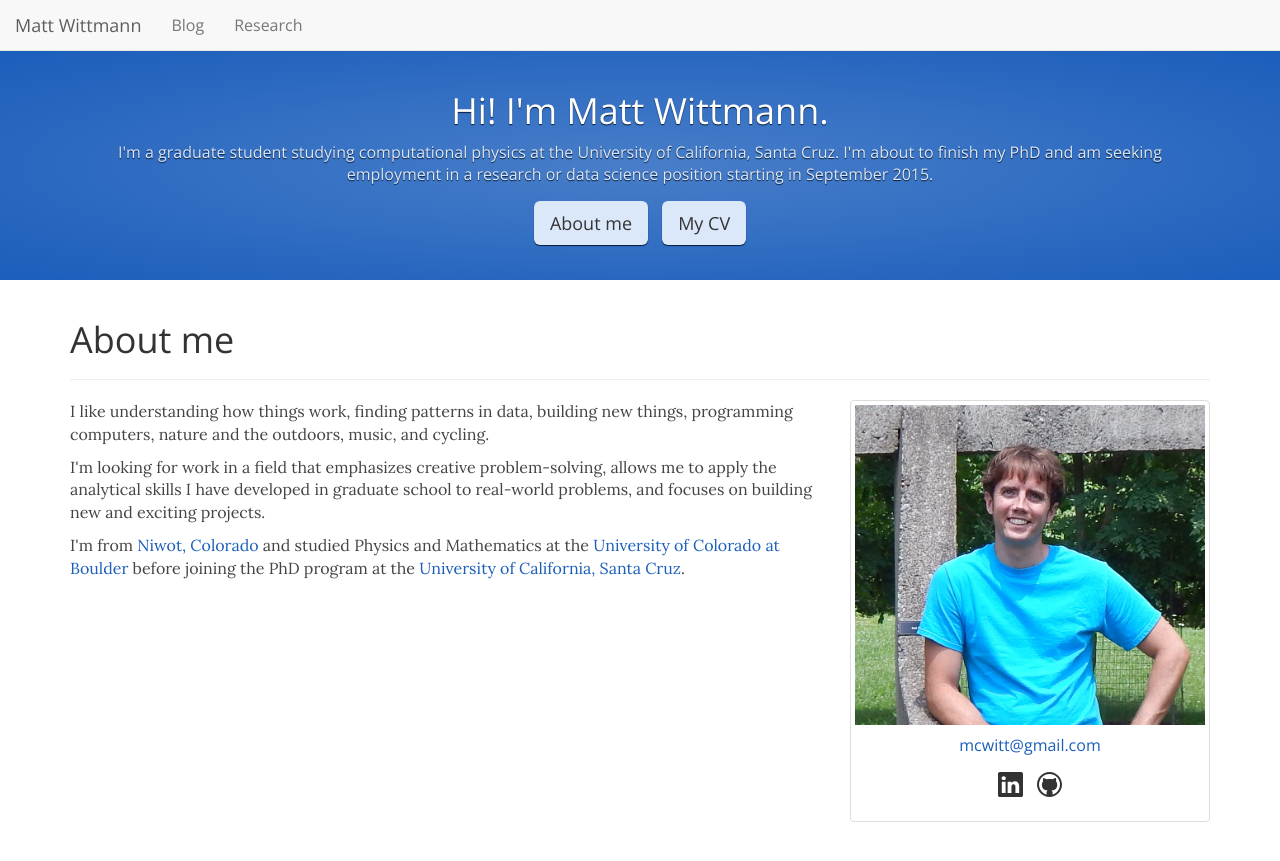
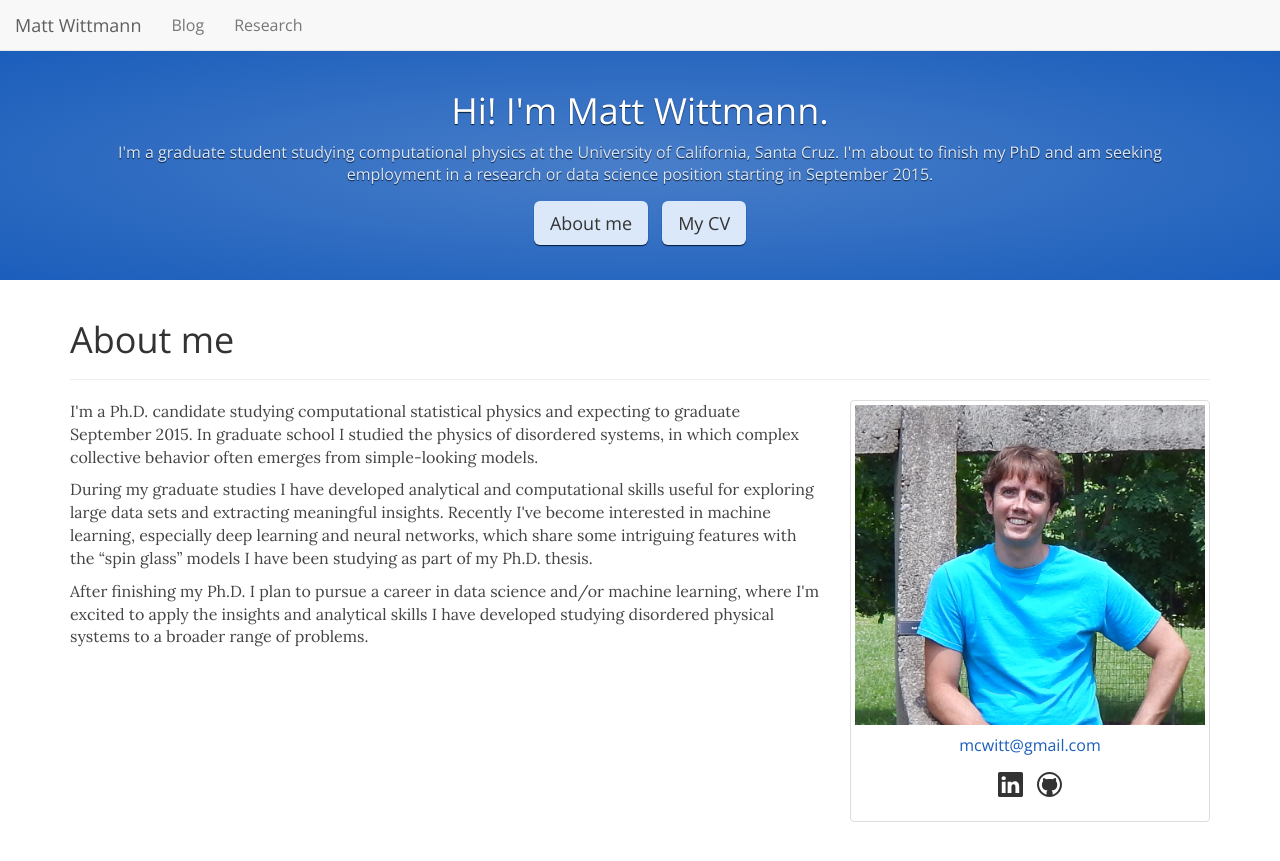
Before and after one commit to mcwitt/mcwitt.github.io, a Jekyll site: the page built from index.html, in a window 1280 px wide. Shown: the top 861 px of the page. Built offline with Jekyll 4.4.1, drawn with Linux system fonts in a browser that asks for light colours; nearby versions of some CDN libraries.

Commit message:
Change about me text.

```diff
--- a/index.html
+++ b/index.html
@@ -22,29 +22,24 @@ layout: default
   <div class="row">
     <div class="col-sm-8 content">
       <p>
-        I like
-        understanding how things work,
-        finding patterns in data,
-        building new things,
-        programming computers,
-        nature and the outdoors,
-        music, and
-        cycling.
+        I'm a Ph.D. candidate studying computational statistical physics and
+        expecting to graduate September 2015. In graduate school I studied the
+        physics of disordered systems, in which complex collective behavior often
+        emerges from simple-looking models.
       </p>
       <p>
-        I'm looking for work in a field
-        that emphasizes creative problem-solving,
-        allows me to apply the analytical skills I have developed in graduate
-        school to real-world problems,
-        and focuses on building new and exciting projects.
+        During my graduate studies I have developed analytical and
+        computational skills useful for exploring large data sets and
+        extracting meaningful insights. Recently I've become interested in
+        machine learning, especially deep learning and neural networks, which
+        share some intriguing features with the &ldquo;spin glass&rdquo; models
+        I have been studying as part of my Ph.D. thesis.
       </p>
       <p>
-        I'm from
-        <a href="http://en.wikipedia.org/wiki/Niwot,_Colorado">Niwot, Colorado</a>
-        and studied Physics and Mathematics at the
-        <a href="http://www.colorado.edu/">University of Colorado at Boulder</a>
-        before joining the PhD program at the
-        <a href="http://www.ucsc.edu/">University of California, Santa Cruz</a>.
+        After finishing my Ph.D. I plan to pursue a career in data science and/or
+        machine learning, where I'm excited to apply the insights and analytical skills
+        I have developed studying disordered physical systems to a broader range of
+        problems.
       </p>
     </div>
     <div class="col-sm-4">
```
Also changed, not shown: 1 other file.
